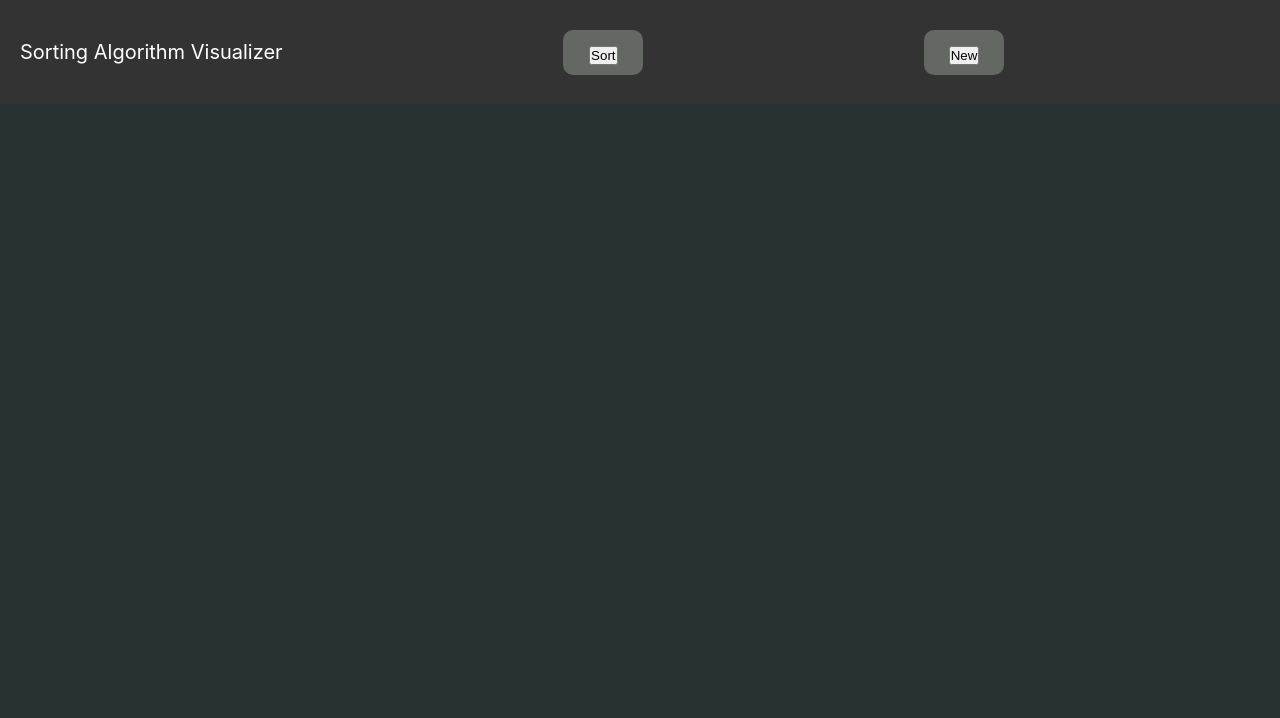
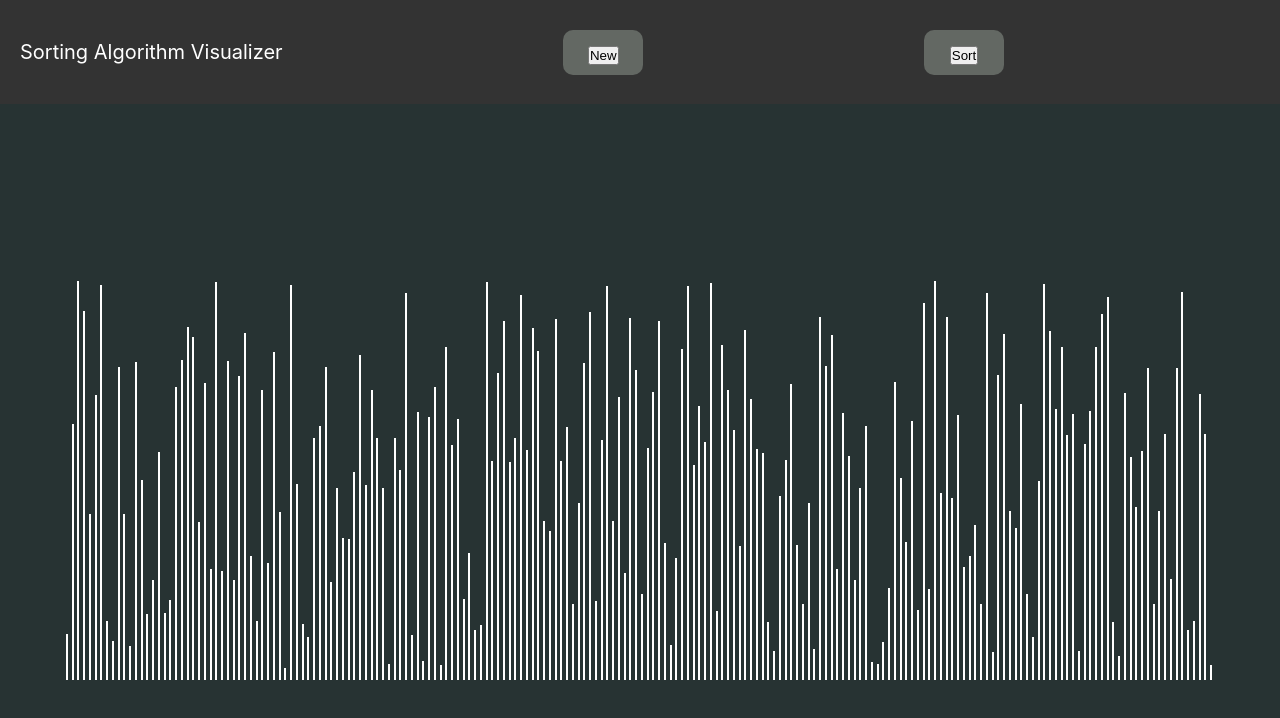
Before and after one commit to AKASHCS50/sorting-visualizer-app, a React (Create React App) app in the folder sorting-visualizer-app/: page / in a window 1280 px wide. Shown: the top 718 px of the page. Built offline with nearby package versions, Linux system fonts and the light colour scheme.

Commit message:
Added Context

```diff
--- a/sorting-visualizer-app/src/App.js
+++ b/sorting-visualizer-app/src/App.js
@@ -2,7 +2,6 @@ import React from "react";
 import "./App.css";
 import NumberBars from "./components/NumberBars";
 import { NumberProvider } from "./components/NumberContext";
-import RandomButton from "./components/RandomButton";
 import Navigation from "./components/Navigation";
 
 function App() {
--- a/sorting-visualizer-app/src/components/Navigation.js
+++ b/sorting-visualizer-app/src/components/Navigation.js
@@ -6,12 +6,12 @@ function Navigation() {
   return (
     <div style={nav}>
       <ul style={nav_ul}>
-        <li style={heading}>Sorting Algorithm Visualizer</li>
+        <li style={heading}> Sorting Algorithm Visualizer </li>
+        <li style={sort_btn}>
+          <RandomButton />
+        </li>
         <li style={sort_btn}>
           <SortButton />
-        </li>
-        <li style={sort_btn}>
-          <RandomButton />
         </li>
       </ul>
     </div>
--- a/sorting-visualizer-app/src/components/NumberBars.js
+++ b/sorting-visualizer-app/src/components/NumberBars.js
@@ -1,18 +1,25 @@
-import React, { useContext } from "react";
-import { NumberContext } from "./NumberContext";
+import React, { Component } from "react";
+import { Consumer } from "./NumberContext";
 import uuid from "react-uuid";
 import Bar from "./Bar";
 
-function NumberBars() {
-  const [arr, newState] = useContext(NumberContext);
-  // console.log(arr);
+class NumberBars extends Component {
+  render() {
+    return (
+      <Consumer>
+        {value => {
+          const { arr } = value;
           return (
             <div className="Arraybox">
               {arr.map(numb => (
-        <Bar key={uuid()} num={numb.num} active={numb.active} />
+                <Bar num={numb.num} active={numb.active} key={uuid()} />
               ))}
             </div>
           );
+        }}
+      </Consumer>
+    );
+  }
 }
 
 export default NumberBars;
--- a/sorting-visualizer-app/src/components/NumberContext.js
+++ b/sorting-visualizer-app/src/components/NumberContext.js
@@ -1,13 +1,233 @@
-import React, { useState, createContext } from "react";
+import React, { Component, createContext } from "react";
 
-export const NumberContext = createContext();
+const NumberContext = createContext();
 
-export const NumberProvider = props => {
-  const [arr, newState] = useState([]);
+const reducer = (state, action) => {
+  switch (action.type) {
+    case "CHANGE_ARR":
+      return {
+        ...state,
+        arr: action.payload
+      };
+    default:
+      return state;
+  }
+};
 
-  return (
-    <NumberContext.Provider value={[arr, newState]}>
-      {props.children}
-    </NumberContext.Provider>
-  );
-};
+export class NumberProvider extends Component {
+  state = {
+    arr: [
+      { num: 46, active: 0 },
+      { num: 256, active: 0 },
+      { num: 399, active: 0 },
+      { num: 369, active: 0 },
+      { num: 166, active: 0 },
+      { num: 285, active: 0 },
+      { num: 395, active: 0 },
+      { num: 59, active: 0 },
+      { num: 39, active: 0 },
+      { num: 313, active: 0 },
+      { num: 166, active: 0 },
+      { num: 34, active: 0 },
+      { num: 318, active: 0 },
+      { num: 200, active: 0 },
+      { num: 66, active: 0 },
+      { num: 100, active: 0 },
+      { num: 228, active: 0 },
+      { num: 67, active: 0 },
+      { num: 80, active: 0 },
+      { num: 293, active: 0 },
+      { num: 320, active: 0 },
+      { num: 353, active: 0 },
+      { num: 343, active: 0 },
+      { num: 158, active: 0 },
+      { num: 297, active: 0 },
+      { num: 111, active: 0 },
+      { num: 398, active: 0 },
+      { num: 109, active: 0 },
+      { num: 319, active: 0 },
+      { num: 100, active: 0 },
+      { num: 304, active: 0 },
+      { num: 347, active: 0 },
+      { num: 124, active: 0 },
+      { num: 59, active: 0 },
+      { num: 290, active: 0 },
+      { num: 117, active: 0 },
+      { num: 328, active: 0 },
+      { num: 168, active: 0 },
+      { num: 12, active: 0 },
+      { num: 395, active: 0 },
+      { num: 196, active: 0 },
+      { num: 56, active: 0 },
+      { num: 43, active: 0 },
+      { num: 242, active: 0 },
+      { num: 254, active: 0 },
+      { num: 313, active: 0 },
+      { num: 98, active: 0 },
+      { num: 192, active: 0 },
+      { num: 142, active: 0 },
+      { num: 141, active: 0 },
+      { num: 208, active: 0 },
+      { num: 325, active: 0 },
+      { num: 195, active: 0 },
+      { num: 290, active: 0 },
+      { num: 242, active: 0 },
+      { num: 192, active: 0 },
+      { num: 16, active: 0 },
+      { num: 242, active: 0 },
+      { num: 210, active: 0 },
+      { num: 387, active: 0 },
+      { num: 45, active: 0 },
+      { num: 268, active: 0 },
+      { num: 19, active: 0 },
+      { num: 263, active: 0 },
+      { num: 293, active: 0 },
+      { num: 15, active: 0 },
+      { num: 333, active: 0 },
+      { num: 235, active: 0 },
+      { num: 261, active: 0 },
+      { num: 81, active: 0 },
+      { num: 127, active: 0 },
+      { num: 50, active: 0 },
+      { num: 55, active: 0 },
+      { num: 398, active: 0 },
+      { num: 219, active: 0 },
+      { num: 307, active: 0 },
+      { num: 359, active: 0 },
+      { num: 218, active: 0 },
+      { num: 242, active: 0 },
+      { num: 385, active: 0 },
+      { num: 230, active: 0 },
+      { num: 352, active: 0 },
+      { num: 329, active: 0 },
+      { num: 159, active: 0 },
+      { num: 149, active: 0 },
+      { num: 361, active: 0 },
+      { num: 219, active: 0 },
+      { num: 253, active: 0 },
+      { num: 76, active: 0 },
+      { num: 177, active: 0 },
+      { num: 317, active: 0 },
+      { num: 368, active: 0 },
+      { num: 79, active: 0 },
+      { num: 240, active: 0 },
+      { num: 394, active: 0 },
+      { num: 159, active: 0 },
+      { num: 283, active: 0 },
+      { num: 107, active: 0 },
+      { num: 362, active: 0 },
+      { num: 310, active: 0 },
+      { num: 86, active: 0 },
+      { num: 232, active: 0 },
+      { num: 288, active: 0 },
+      { num: 359, active: 0 },
+      { num: 137, active: 0 },
+      { num: 35, active: 0 },
+      { num: 122, active: 0 },
+      { num: 331, active: 0 },
+      { num: 394, active: 0 },
+      { num: 215, active: 0 },
+      { num: 274, active: 0 },
+      { num: 238, active: 0 },
+      { num: 397, active: 0 },
+      { num: 69, active: 0 },
+      { num: 335, active: 0 },
+      { num: 290, active: 0 },
+      { num: 250, active: 0 },
+      { num: 134, active: 0 },
+      { num: 350, active: 0 },
+      { num: 281, active: 0 },
+      { num: 231, active: 0 },
+      { num: 227, active: 0 },
+      { num: 58, active: 0 },
+      { num: 29, active: 0 },
+      { num: 184, active: 0 },
+      { num: 220, active: 0 },
+      { num: 296, active: 0 },
+      { num: 135, active: 0 },
+      { num: 76, active: 0 },
+      { num: 177, active: 0 },
+      { num: 31, active: 0 },
+      { num: 363, active: 0 },
+      { num: 314, active: 0 },
+      { num: 345, active: 0 },
+      { num: 111, active: 0 },
+      { num: 267, active: 0 },
+      { num: 224, active: 0 },
+      { num: 100, active: 0 },
+      { num: 192, active: 0 },
+      { num: 254, active: 0 },
+      { num: 18, active: 0 },
+      { num: 16, active: 0 },
+      { num: 38, active: 0 },
+      { num: 92, active: 0 },
+      { num: 298, active: 0 },
+      { num: 202, active: 0 },
+      { num: 138, active: 0 },
+      { num: 259, active: 0 },
+      { num: 70, active: 0 },
+      { num: 377, active: 0 },
+      { num: 91, active: 0 },
+      { num: 399, active: 0 },
+      { num: 187, active: 0 },
+      { num: 363, active: 0 },
+      { num: 182, active: 0 },
+      { num: 265, active: 0 },
+      { num: 113, active: 0 },
+      { num: 124, active: 0 },
+      { num: 155, active: 0 },
+      { num: 76, active: 0 },
+      { num: 387, active: 0 },
+      { num: 28, active: 0 },
+      { num: 305, active: 0 },
+      { num: 346, active: 0 },
+      { num: 169, active: 0 },
+      { num: 152, active: 0 },
+      { num: 276, active: 0 },
+      { num: 86, active: 0 },
+      { num: 43, active: 0 },
+      { num: 199, active: 0 },
+      { num: 396, active: 0 },
+      { num: 349, active: 0 },
+      { num: 271, active: 0 },
+      { num: 333, active: 0 },
+      { num: 245, active: 0 },
+      { num: 266, active: 0 },
+      { num: 29, active: 0 },
+      { num: 236, active: 0 },
+      { num: 269, active: 0 },
+      { num: 333, active: 0 },
+      { num: 366, active: 0 },
+      { num: 383, active: 0 },
+      { num: 58, active: 0 },
+      { num: 24, active: 0 },
+      { num: 287, active: 0 },
+      { num: 223, active: 0 },
+      { num: 173, active: 0 },
+      { num: 229, active: 0 },
+      { num: 312, active: 0 },
+      { num: 76, active: 0 },
+      { num: 169, active: 0 },
+      { num: 246, active: 0 },
+      { num: 101, active: 0 },
+      { num: 312, active: 0 },
+      { num: 388, active: 0 },
+      { num: 50, active: 0 },
+      { num: 59, active: 0 },
+      { num: 286, active: 0 },
+      { num: 246, active: 0 },
+      { num: 15, active: 0 }
+    ],
+    dispatch: action => this.setState(state => reducer(state, action))
+  };
+
+  render() {
+    return (
+      <NumberContext.Provider value={this.state}>
+        {this.props.children}
+      </NumberContext.Provider>
+    );
+  }
+}
+
+export const Consumer = NumberContext.Consumer;
--- a/sorting-visualizer-app/src/components/RandomButton.js
+++ b/sorting-visualizer-app/src/components/RandomButton.js
@@ -1,29 +1,51 @@
-import React, { useContext } from "react";
-import { NumberContext } from "./NumberContext";
+import React, { Component } from "react";
+import { Consumer } from "./NumberContext";
 
-let number_of_bars = 200;
+const number_of_bars = 200;
 
-const RandomButton = () => {
-  const [arr, newState] = useContext(NumberContext);
-
-  const State = e => {
-    let brr = [];
-    for (let i = 0; i < number_of_bars; i++) {
-      brr.push({ num: randomNumber(5, 400), active: 0 });
-    }
-    // console.log(brr);
-    newState(brr);
+class RandomButton extends Component {
+  state = {
+    brr: {}
   };
 
-  function randomNumber(min, max) {
+  GenerateRandom = (dispatch, e) => {
+    let crr = [];
+    for (let i = 0; i < number_of_bars; i++) {
+      crr.push({
+        num: this.randomNumber(5, 400),
+        active: 0
+      });
+    }
+    this.setState({
+      brr: crr
+    });
+
+    dispatch({
+      type: "CHANGE_ARR",
+      payload: crr
+    });
+  };
+
+  randomNumber = (min, max) => {
     return Math.floor(Math.random() * (max - min) + min);
+  };
+
+  render() {
+    return (
+      <Consumer>
+        {value => {
+          const { arr, dispatch } = value;
+          return (
+            <div className="Random-Btn">
+              <button onClick={this.GenerateRandom.bind(this, dispatch)}>
+                New
+              </button>
+            </div>
+          );
+        }}
+      </Consumer>
+    );
   }
-
-  return (
-    <div className="Random-Btn">
-      <button onClick={State}> New </button>
-    </div>
-  );
-};
+}
 
 export default RandomButton;
--- a/sorting-visualizer-app/src/components/SortButton.js
+++ b/sorting-visualizer-app/src/components/SortButton.js
@@ -1,18 +1,30 @@
-import React, { useContext } from "react";
-import { NumberContext } from "./NumberContext";
+import React from "react";
+import { Consumer } from "./NumberContext";
 import SelectionSort from "./algorithms/SelectionSort";
 
 const SortButton = () => {
-  const [arr, newState] = useContext(NumberContext);
-
-  const selectSort = () => {
-    SelectionSort(arr, newState);
+  const SelectAlgo = (arr, dispatch) => {
+    SelectionSort(arr, dispatch);
   };
 
   return (
-    <div className="Sort-Btn">
-      <button onClick={selectSort}> Sort </button>
-    </div>
+    <Consumer>
+      {value => {
+        const { arr, dispatch } = value;
+        return (
+          <div className="Sort-Btn">
+            <button
+              onClick={function() {
+                SelectAlgo(arr, dispatch);
+              }}
+            >
+              {" "}
+              Sort{" "}
+            </button>
+          </div>
+        );
+      }}
+    </Consumer>
   );
 };
 
--- a/sorting-visualizer-app/src/components/algorithms/SelectionSort.js
+++ b/sorting-visualizer-app/src/components/algorithms/SelectionSort.js
@@ -2,9 +2,10 @@ import React from "react";
 // import Bar from "../Bar";
 // import uuid from "react-uuid";
 
-function SelectionSort(arr, newState) {
+function SelectionSort(arr, dispatch) {
   var min, pos, temp;
   var brr = [...arr];
+  console.log(arr);
   for (let i = 0; i < 200; i++) {
     min = brr[i].num;
     pos = i;
@@ -21,7 +22,10 @@ function SelectionSort(arr, newState) {
     brr[i].num = min;
     brr[pos].num = temp;
     brr[i].active = 4;
-    newState(brr);
+    dispatch({
+      type: "CHANGE_ARR",
+      payload: brr
+    });
   }
   //   console.log(arr);
   //   console.log(brr);
```
Lines whose indentation alone changed are shown as unchanged.
